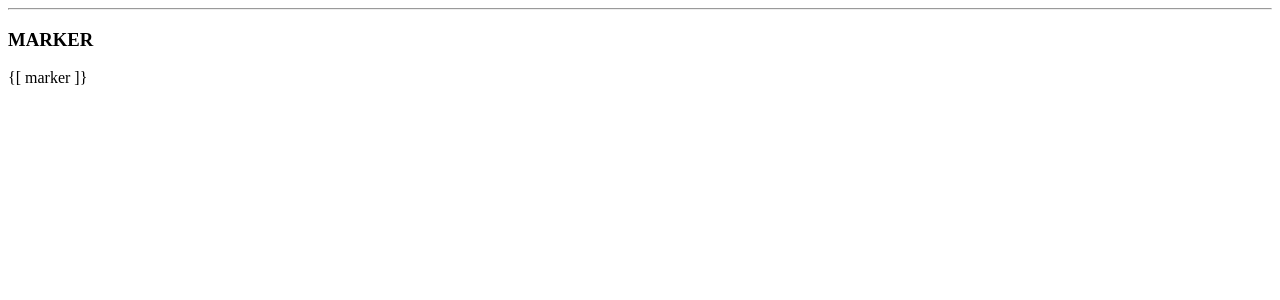
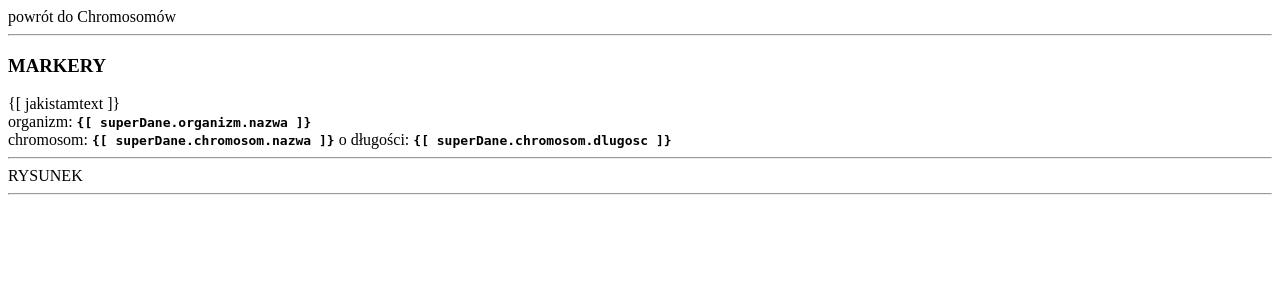
Before and after one commit to mhaponiu/przegladarkaGenomow, a Django app: page /zprapp/markery in a window 1280 px wide. Shown: the top 300 px of the page. Run offline with Django 3.2, Linux system fonts and the light colour scheme.

Commit message:
save przed robieniem canvas

```diff
--- a/zprapp/templates/zprapp/chromosomy.html
+++ b/zprapp/templates/zprapp/chromosomy.html
@@ -1,6 +1,6 @@
 <div>
-<a ng-href="#/organizmy">powrót do Organizmów</a>
-    </div>
+    <a ng-href="#/organizmy">powrót do Organizmów</a>
+</div>
 <hr>
 
 <tr>
--- a/zprapp/templates/zprapp/markery.html
+++ b/zprapp/templates/zprapp/markery.html
@@ -1,3 +1,17 @@
+<div>
+    <a ng-href="#/organizm/{[ superDane.organizm.id ]}/chromosomy">powrót do Chromosomów</a>
+</div>
 <hr>
-<h3>MARKER </h3>
-{[ marker ]}
+<h3>MARKERY </h3>
+{[ jakistamtext ]}
+<div>organizm: <strong><code> {[ superDane.organizm.nazwa ]} </code></strong></div>
+<div>
+    chromosom: <strong><code>{[ superDane.chromosom.nazwa ]}</code></strong>
+    o długości: <strong><code>{[ superDane.chromosom.dlugosc ]}</code></strong>
+</div>
+
+<div>
+    <hr>
+    RYSUNEK
+    <hr>
+</div>
--- a/zprapp/urls.py
+++ b/zprapp/urls.py
@@ -14,6 +14,7 @@
     url(r'ajax_edytujOrganizm', views.ajaxEdytujOrganizm),
 
     url(r'ajax_chromosomy', views.ajaxChromosomy),
+    url(r'ajax_jedenchromosom', views.ajaxChromosom),
     url(r'ajax_usunChromosom', views.ajaxUsunChromosom),
     url(r'ajax_nowyChromosom', views.ajaxNowyChromosom),
     url(r'ajax_edytujChromosom', views.ajaxEdytujChromosom),
--- a/zprapp/views.py
+++ b/zprapp/views.py
@@ -81,6 +81,12 @@
     response = HttpResponse(chrall_json, content_type="application/json");
     return response;
 
+def ajaxChromosom(request):
+    #print "jestem w ajaxOrganizm o org_id =  ", request.REQUEST['id'];
+    o = Organizm.objects.get(id = request.REQUEST['id_org']);
+    chr = o.chromosom_set.get(id = request.REQUEST['id_chr']);
+    return JsonResponse({'nazwa': chr.nazwa, 'dlugosc': chr.dlugosc});
+
 def ajaxUsunChromosom(request):
     print "usuwam chromosom", request.REQUEST['id_org'], request.REQUEST['id_chr'];
     o = Organizm.objects.get(id = request.REQUEST['id_org']);
```
Also changed, not shown: zprapp/static/zprapp/controllers.js (+28 -4 lines).
